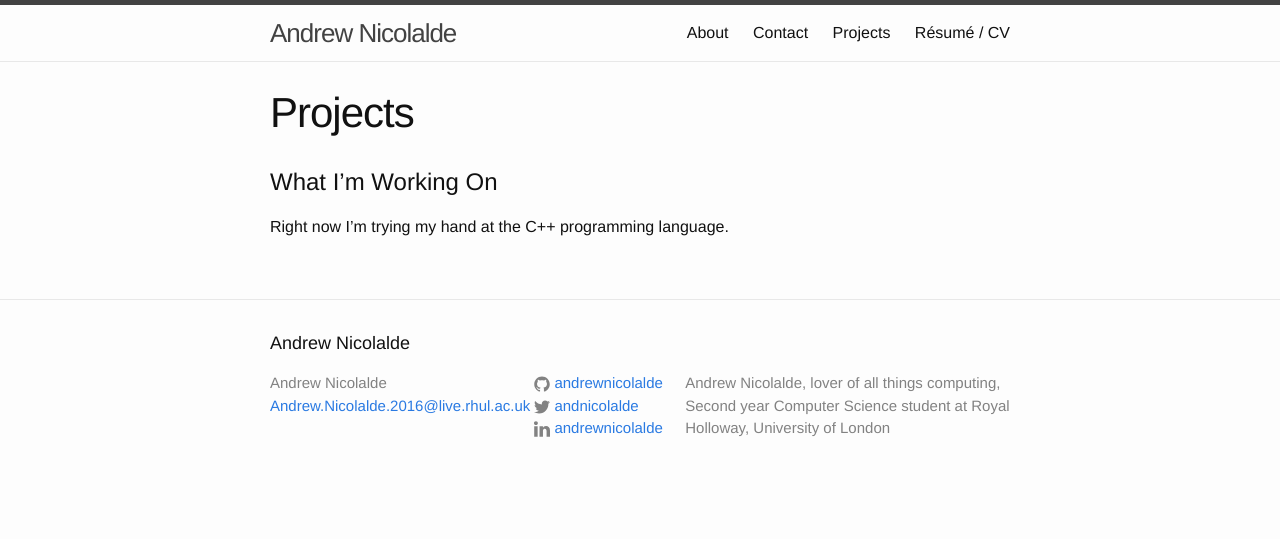
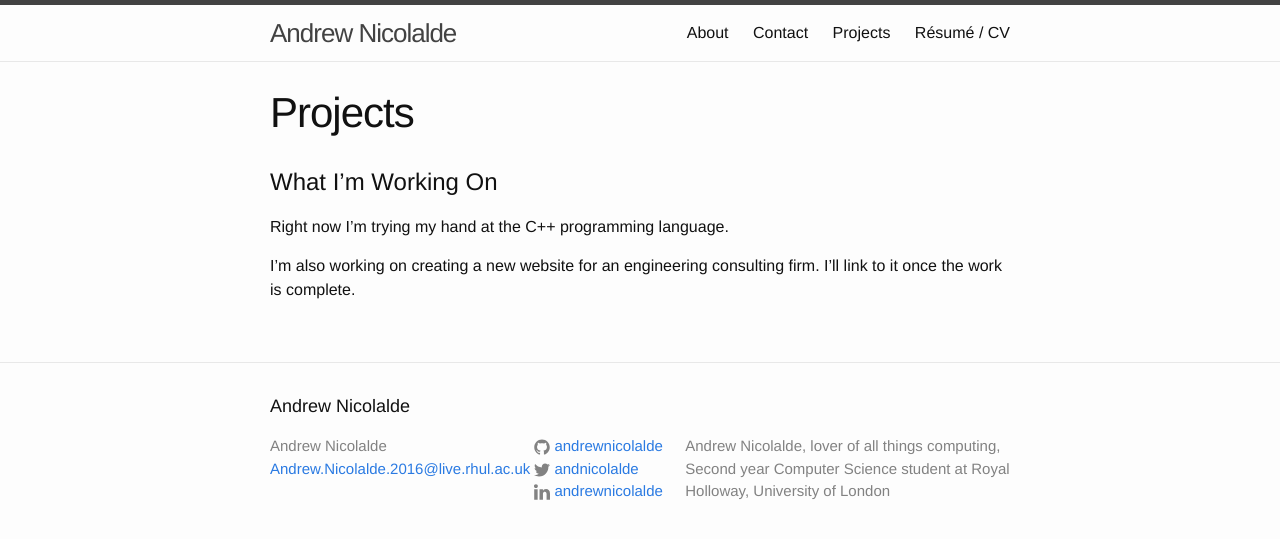
Before and after one commit to andrewnicolalde/andrewn.io, a Jekyll site: the page built from projects.md, in a window 1280 px wide. Shown: the top 539 px of the page. Built offline with Jekyll 4.4.1, drawn with Linux system fonts in a browser that asks for light colours.

Commit message:
Add new project

```diff
--- a/projects.md
+++ b/projects.md
@@ -7,3 +7,5 @@ permalink: /projects/
 # What I'm Working On
 
 Right now I'm trying my hand at the C++ programming language.
+
+I'm also working on creating a new website for an engineering consulting firm. I'll link to it once the work is complete.
```
